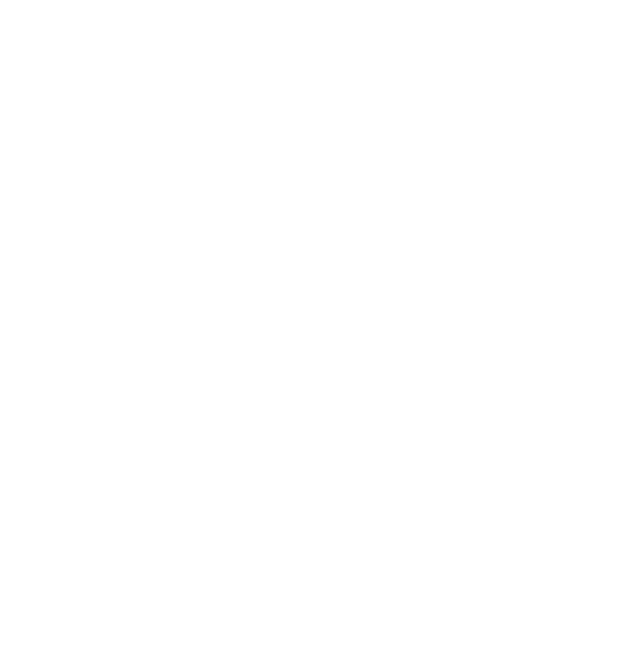
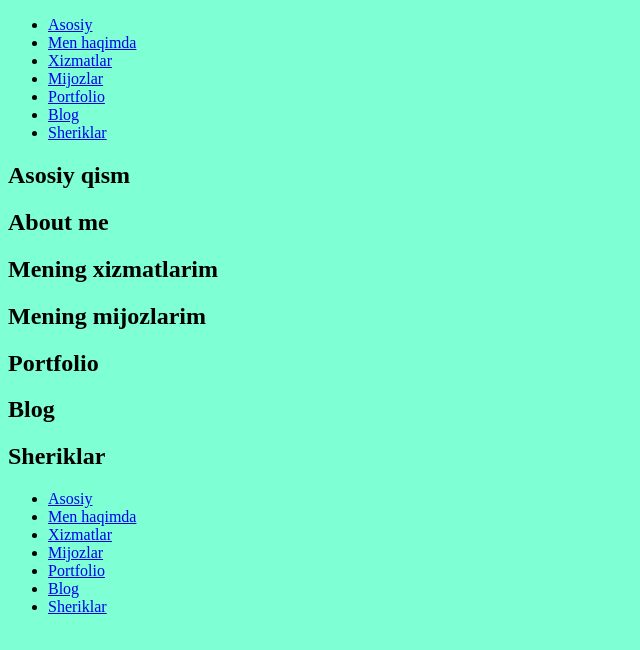
Before and after one commit to Bobka9998/Portfolio, a plain HTML site: page index.html in a window 1280 px wide. Shown: the whole page, without its empty margins (0-640 px from the left). Drawn offline with Linux system fonts and the light colour scheme.

Commit message:
add new code in HTML and CSS

```diff
--- a/css/main.css
+++ b/css/main.css
@@ -0,0 +1,3 @@
+*{
+  background-color: aquamarine;
+}
--- a/index.html
+++ b/index.html
@@ -8,6 +8,113 @@
   <title>Portfolio</title>
 </head>
 <body>
+  <!--Header section-->
+  <header>
+    <nav>
+      <ul>
+        <li>
+          <a href="#">Asosiy</a>
+        </li>
+        <li>
+          <a href="#">Men haqimda</a>
+        </li>
+        <li>
+          <a href="#">Xizmatlar</a>
+        </li>
+        <li>
+          <a href="#">Mijozlar</a>
+        </li>
+        <li>
+          <a href="#">Portfolio</a>
+        </li>
+        <li>
+          <a href="#">Blog</a>
+        </li>
+        <li>
+          <a href="#">Sheriklar</a>
+        </li>
+      </ul>
+    </nav>
+  </header>
+  <!-- /Header section-->
 
+  <!-- Main section open-->
+  <main>
+    <!--Asosiy qism-->
+    <section id="main-section">
+      <h1>Asosiy qism</h1>
+    </section>
+    <!--/Asosiy qism-->
+
+    <!--about me section-->
+    <section id="about-me">
+      <h1>About me</h1>
+    </section>
+    <!-- /about me-->
+
+    <!-- Services section -->
+    <section>
+      <h1>Mening xizmatlarim</h1>
+    </section>
+    <!-- /Services section -->
+
+    <!-- clients section-->
+    <section>
+      <h1>Mening mijozlarim</h1>
+    </section>
+    <!-- /clients section-->
+
+    <!-- Portfolio section-->
+    <section id="portfolio">
+      <h1>Portfolio</h1>
+    </section>
+    <!-- /Portfolio section-->
+
+    <!-- Blog section -->
+    <section id="blog">
+      <h1>Blog</h1>
+    </section>
+    <!-- /Blog section -->
+
+
+    <!-- partners section -->
+    <section id="partners">
+      <h1>Sheriklar</h1>
+    </section>
+    <!-- /partners section-->
+  </main>
+  <!-- /main section close-->
+
+  <!-- footer section open -->
+  <footer>
+
+    <nav>
+      <ul>
+        <li>
+          <a href="#">Asosiy</a>
+        </li>
+        <li>
+          <a href="#">Men haqimda</a>
+        </li>
+        <li>
+          <a href="#">Xizmatlar</a>
+        </li>
+        <li>
+          <a href="#">Mijozlar</a>
+        </li>
+        <li>
+          <a href="#">Portfolio</a>
+        </li>
+        <li>
+          <a href="#">Blog</a>
+        </li>
+        <li>
+          <a href="#">Sheriklar</a>
+        </li>
+      </ul>
+    </nav>
+
+  </footer>
+  <!-- /footer section close-->
 </body>
 </html>
```
